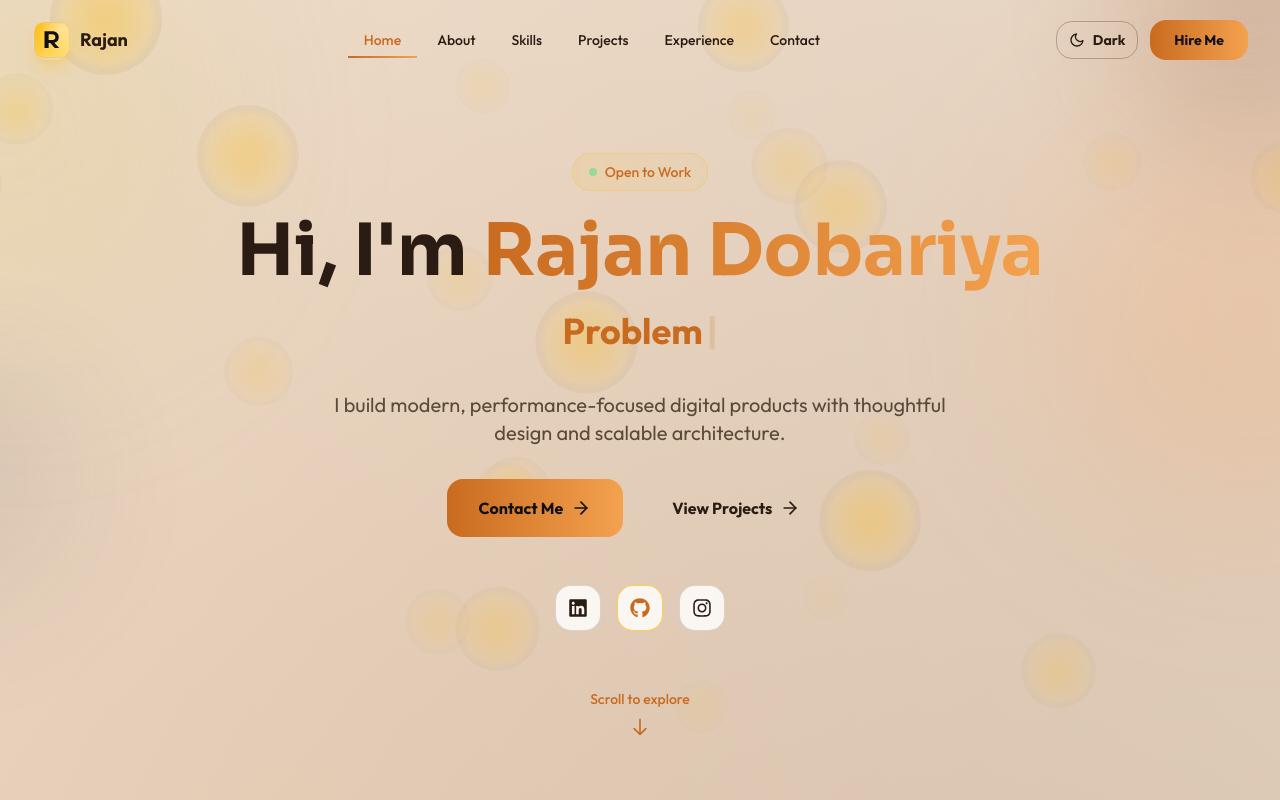
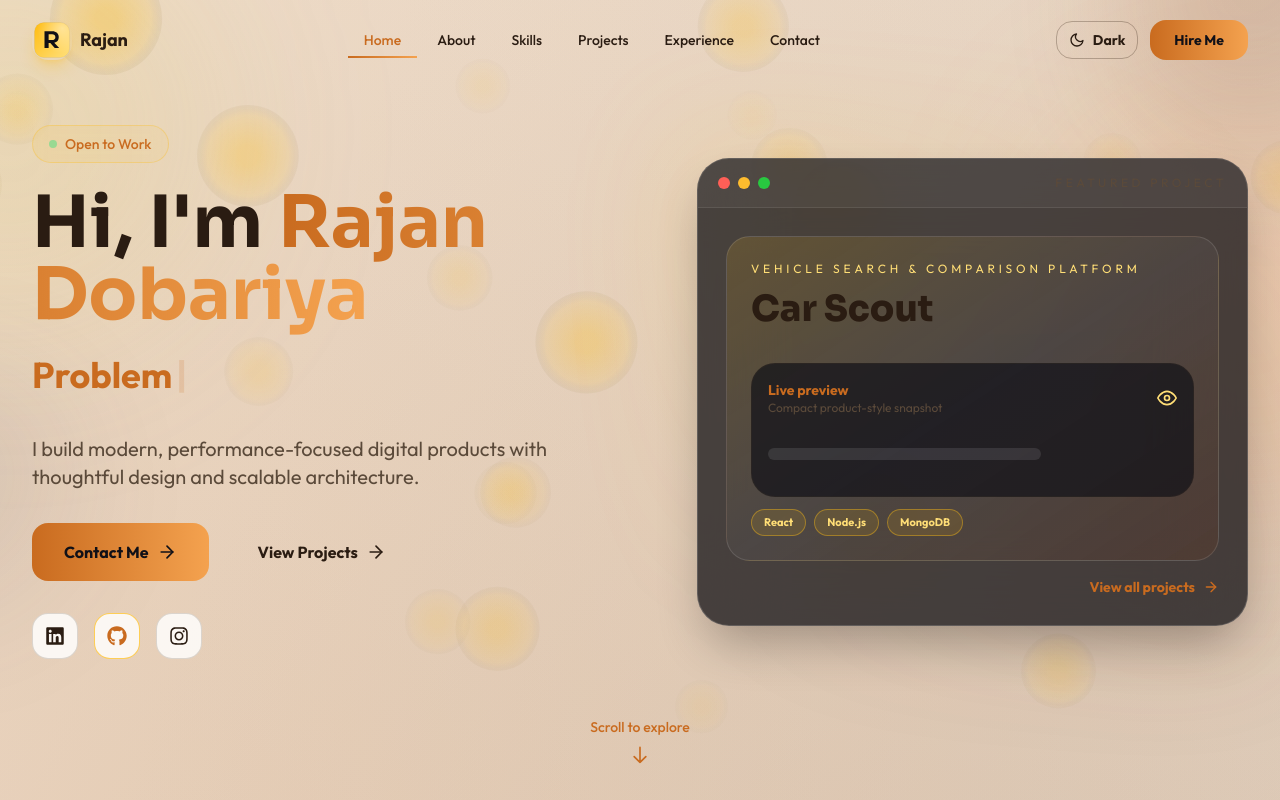
Before and after one commit to rajan1950/Portfolio-Frontend, a React (Vite) app: page / in a window 1280 px wide. Shown: the top 800 px of the page. Built offline with nearby package versions, Linux system fonts and the light colour scheme.

Commit message:
feat: update EnhancedHeroSection layout and add featured project display

```diff
--- a/src/sections/EnhancedHeroSection.jsx
+++ b/src/sections/EnhancedHeroSection.jsx
@@ -8,6 +8,7 @@ function EnhancedHeroSection({ profile, data }) {
   const [displayedText, setDisplayedText] = useState('')
   const roles = ['MERN Stack Developer', 'Full-Stack Engineer', 'Problem Solver']
   const [currentRoleIndex, setCurrentRoleIndex] = useState(0)
+  const featuredProject = Array.isArray(data?.projects) ? data.projects[0] : null
 
   useEffect(() => {
     const currentRole = roles[currentRoleIndex]
@@ -73,17 +74,15 @@ function EnhancedHeroSection({ profile, data }) {
       </div>
 
       <motion.div
-        className="relative z-10 max-w-4xl mx-auto text-center"
+        className="relative z-10 w-full max-w-7xl mx-auto"
         variants={containerVariants}
         initial="hidden"
         animate="visible"
       >
-        {/* Status Pill */}
+        <div className="grid lg:grid-cols-[1.05fr_0.95fr] gap-10 lg:gap-14 items-center">
+          <div className="text-center lg:text-left">
             {profile.openToWork && (
-          <motion.div
-            variants={itemVariants}
-            className="flex justify-center mb-6"
-          >
+              <motion.div variants={itemVariants} className="flex justify-center lg:justify-start mb-6">
                 <div className="inline-flex items-center gap-2 px-4 py-2 rounded-full bg-gradient-to-r from-[rgba(255,189,19,0.1)] to-[rgba(255,189,19,0.05)] border border-[rgba(255,189,19,0.3)] backdrop-blur-md">
                   <span className="inline-block w-2 h-2 rounded-full bg-green-400 animate-pulse" />
                   <span className="text-sm font-medium text-[#ffbd13]">Open to Work</span>
@@ -91,65 +90,36 @@ function EnhancedHeroSection({ profile, data }) {
               </motion.div>
             )}
 
-        {/* Main Heading with typing animation */}
             <motion.div variants={itemVariants} className="mb-8">
               <h1 className="text-4xl sm:text-5xl md:text-6xl lg:text-7xl font-bold text-[#f8f7f5] mb-4 leading-tight">
-            Hi, I'm <span className="bg-gradient-to-r from-[#ffbd13] to-[#ffde76] bg-clip-text text-transparent">
-              {profile.name}
-            </span>
+                Hi, I'm <span className="bg-gradient-to-r from-[#ffbd13] to-[#ffde76] bg-clip-text text-transparent">{profile.name}</span>
               </h1>
-          <div className="min-h-[2.5rem] sm:min-h-[3rem] md:min-h-[3.5rem] mb-6 flex items-center justify-center">
+              <div className="min-h-[2.5rem] sm:min-h-[3rem] md:min-h-[3.5rem] mb-6 flex items-center justify-center lg:justify-start">
                 <p className="text-2xl sm:text-3xl md:text-4xl font-semibold text-[#ffbd13] leading-tight">
                   {displayedText}
-              <motion.span
-                animate={{ opacity: [1, 0] }}
-                transition={{ duration: 0.8, repeat: Infinity }}
-                className="ml-1 inline-block"
-              >
+                  <motion.span animate={{ opacity: [1, 0] }} transition={{ duration: 0.8, repeat: Infinity }} className="ml-1 inline-block">
                     |
                   </motion.span>
                 </p>
               </div>
             </motion.div>
 
-        {/* Tagline */}
-        <motion.p
-          variants={itemVariants}
-          className="text-lg sm:text-xl text-[#d7d3cc] max-w-2xl mx-auto mb-8 leading-relaxed"
-        >
+            <motion.p variants={itemVariants} className="text-lg sm:text-xl text-[#d7d3cc] max-w-2xl mx-auto lg:mx-0 mb-8 leading-relaxed">
               {profile.tagline}
             </motion.p>
 
-        {/* CTA Buttons */}
-        <motion.div
-          variants={itemVariants}
-          className="flex flex-col sm:flex-row flex-wrap gap-4 justify-center mb-12"
-        >
-          <motion.a
-            href="mailto:rajandobariya6@gmail.com"
-            className="inline-flex items-center justify-center gap-2 px-8 py-4 bg-gradient-to-r from-[#ffbd13] to-[#ffde76] text-[#101017] rounded-lg font-semibold hover:shadow-xl hover:shadow-[rgba(255,189,19,0.4)] transition-all duration-300"
-            whileHover={{ scale: 1.05, y: -2 }}
-            whileTap={{ scale: 0.95 }}
-          >
+            <motion.div variants={itemVariants} className="flex flex-col sm:flex-row flex-wrap gap-4 justify-center lg:justify-start mb-8">
+              <motion.a href="mailto:rajandobariya6@gmail.com" className="inline-flex items-center justify-center gap-2 px-8 py-4 bg-gradient-to-r from-[#ffbd13] to-[#ffde76] text-[#101017] rounded-lg font-semibold hover:shadow-xl hover:shadow-[rgba(255,189,19,0.4)] transition-all duration-300" whileHover={{ scale: 1.05, y: -2 }} whileTap={{ scale: 0.95 }}>
                 Contact Me
                 <FiArrowRight className="w-5 h-5" />
               </motion.a>
-          <motion.a
-            href="#projects"
-            className="inline-flex items-center justify-center gap-2 px-8 py-4 bg-transparent text-[#f8f7f5] rounded-lg font-semibold border border-transparent hover:border-[rgba(255,255,255,0.25)] hover:text-[#ffbd13] transition-all duration-300"
-            whileHover={{ scale: 1.05, y: -2 }}
-            whileTap={{ scale: 0.95 }}
-          >
+              <motion.a href="#projects" className="inline-flex items-center justify-center gap-2 px-8 py-4 bg-transparent text-[#f8f7f5] rounded-lg font-semibold border border-transparent hover:border-[rgba(255,255,255,0.25)] hover:text-[#ffbd13] transition-all duration-300" whileHover={{ scale: 1.05, y: -2 }} whileTap={{ scale: 0.95 }}>
                 View Projects
                 <FiArrowRight className="w-5 h-5" />
               </motion.a>
             </motion.div>
 
-        {/* Social Links */}
-        <motion.div
-          variants={itemVariants}
-          className="flex flex-wrap justify-center gap-4 mb-12"
-        >
+            <motion.div variants={itemVariants} className="flex flex-wrap justify-center lg:justify-start gap-4">
               {[
                 { icon: FaLinkedin, url: data?.profile?.linkedin, label: 'LinkedIn' },
                 { icon: FaGithub, url: data?.links?.github, label: 'GitHub', isPrimary: true },
@@ -157,30 +127,67 @@ function EnhancedHeroSection({ profile, data }) {
               ].map((social, idx) => {
                 const Icon = social.icon
                 return (
-              <motion.a
-                key={idx}
-                href={social.url}
-                target="_blank"
-                rel="noopener noreferrer"
-                aria-label={social.label}
-                className={`p-3 rounded-lg bg-[rgba(255,255,255,0.1)] text-[#f8f7f5] border transition-all duration-300 hover:text-[#ffbd13] hover:bg-[rgba(255,189,19,0.12)] hover:border-[#ffbd13] hover:shadow-lg hover:shadow-[rgba(255,189,19,0.35)] focus-visible:outline-none focus-visible:ring-2 focus-visible:ring-[#ffbd13]/60 ${
-                  social.isPrimary ? 'border-[#ffbd13]/70 text-[#ffbd13]' : 'border-[rgba(255,255,255,0.2)]'
-                }`}
-                whileHover={{ scale: 1.2, y: -3 }}
-                whileTap={{ scale: 0.9 }}
-              >
+                  <motion.a key={idx} href={social.url} target="_blank" rel="noopener noreferrer" aria-label={social.label} className={`p-3 rounded-lg bg-[rgba(255,255,255,0.1)] text-[#f8f7f5] border transition-all duration-300 hover:text-[#ffbd13] hover:bg-[rgba(255,189,19,0.12)] hover:border-[#ffbd13] hover:shadow-lg hover:shadow-[rgba(255,189,19,0.35)] focus-visible:outline-none focus-visible:ring-2 focus-visible:ring-[#ffbd13]/60 ${social.isPrimary ? 'border-[#ffbd13]/70 text-[#ffbd13]' : 'border-[rgba(255,255,255,0.2)]'}`} whileHover={{ scale: 1.15, y: -3 }} whileTap={{ scale: 0.9 }}>
                     <Icon className="w-5 h-5" />
                   </motion.a>
                 )
               })}
             </motion.div>
+          </div>
 
-        {/* Scroll Indicator */}
-        <motion.div
-          animate={{ y: [0, 10, 0] }}
-          transition={{ duration: 2, repeat: Infinity }}
-          className="flex justify-center"
-        >
+          <motion.div variants={itemVariants} className="relative">
+            <div className="absolute -inset-6 rounded-[2rem] bg-gradient-to-br from-[#ffbd13]/20 via-transparent to-[#7a3c1d]/20 blur-3xl opacity-70" />
+            <div className="relative overflow-hidden rounded-[2rem] border border-[rgba(255,255,255,0.16)] bg-[rgba(10,10,16,0.72)] backdrop-blur-2xl shadow-2xl shadow-black/30">
+              <div className="flex items-center justify-between px-5 py-4 border-b border-[rgba(255,255,255,0.08)] bg-[rgba(255,255,255,0.04)]">
+                <div className="flex items-center gap-2">
+                  <span className="w-3 h-3 rounded-full bg-[#ff5f57]" />
+                  <span className="w-3 h-3 rounded-full bg-[#febc2e]" />
+                  <span className="w-3 h-3 rounded-full bg-[#28c840]" />
+                </div>
+                <span className="text-xs uppercase tracking-[0.3em] text-[#d7d3cc]">Featured Project</span>
+              </div>
+              <div className="p-5 sm:p-6 lg:p-7">
+                <div className="rounded-[1.5rem] p-5 sm:p-6 border border-[rgba(255,255,255,0.12)] bg-gradient-to-br from-[rgba(255,189,19,0.14)] via-[rgba(255,255,255,0.04)] to-[rgba(122,60,29,0.2)] min-h-[280px]">
+                  <div className="flex h-full flex-col justify-between gap-6">
+                    <div>
+                      <p className="text-xs uppercase tracking-[0.32em] text-[#ffde76] mb-3">{featuredProject?.subtitle || 'Selected work'}</p>
+                      <h3 className="text-3xl sm:text-4xl font-black text-[#f8f7f5] leading-tight max-w-sm">{featuredProject?.title || 'Project Showcase'}</h3>
+                    </div>
+                    <div className="space-y-3">
+                      <div className="rounded-2xl bg-[rgba(16,16,23,0.7)] border border-[rgba(255,255,255,0.1)] p-4">
+                        <div className="flex items-center justify-between gap-3 mb-3">
+                          <div>
+                            <p className="text-sm font-semibold text-[#ffbd13]">Live preview</p>
+                            <p className="text-xs text-[#d7d3cc]">Compact product-style snapshot</p>
+                          </div>
+                          <FiEye className="w-5 h-5 text-[#ffde76]" />
+                        </div>
+                        <div className="space-y-2">
+                          <div className="h-3 rounded-full bg-white/12 w-5/6" />
+                          <div className="h-3 rounded-full bg-white/10 w-4/6" />
+                          <div className="h-3 rounded-full bg-white/8 w-3/5" />
+                        </div>
+                      </div>
+                      <div className="flex flex-wrap gap-2">
+                        {(featuredProject?.techStack || ['React', 'Tailwind', 'Motion']).slice(0, 3).map((tech) => (
+                          <span key={tech} className="px-3 py-1 rounded-full bg-[rgba(255,189,19,0.12)] border border-[#ffbd13]/40 text-[11px] font-semibold text-[#ffde76]">{tech}</span>
+                        ))}
+                      </div>
+                    </div>
+                  </div>
+                </div>
+                <div className="mt-4 flex justify-center lg:justify-end">
+                  <motion.a href="#projects" className="inline-flex items-center gap-2 text-sm font-semibold text-[#ffbd13] hover:text-[#ffde76] transition-colors" whileHover={{ x: 4 }}>
+                    View all projects
+                    <FiArrowRight className="w-4 h-4" />
+                  </motion.a>
+                </div>
+              </div>
+            </div>
+          </motion.div>
+        </div>
+
+        <motion.div animate={{ y: [0, 10, 0] }} transition={{ duration: 2, repeat: Infinity }} className="flex justify-center mt-12">
           <div className="text-[#ffbd13] text-sm font-medium flex flex-col items-center gap-2">
             <span>Scroll to explore</span>
             <svg className="w-5 h-5" fill="none" stroke="currentColor" viewBox="0 0 24 24">
```
Lines whose indentation alone changed are shown as unchanged.
